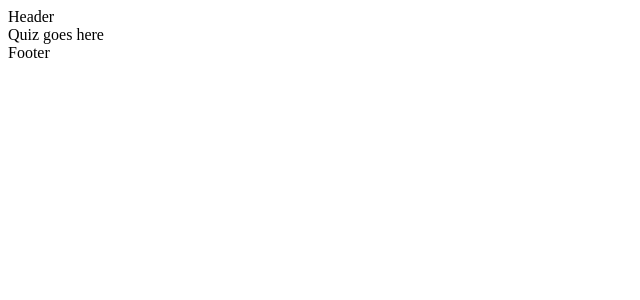
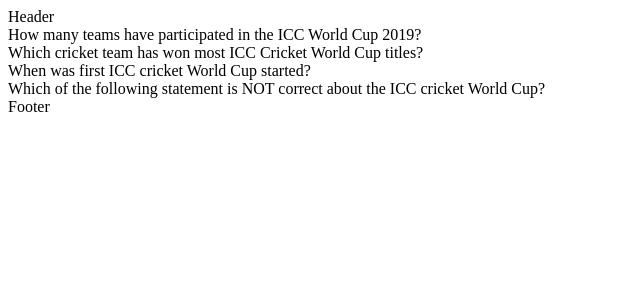
Before and after one commit to Radhey-Gensler/cricket_trivia, a React app: page / in a window 1280 px wide. Shown: the top 300 px of the page, without its empty margins (0-640 px from the left). Built offline with nearby package versions, Linux system fonts and the light colour scheme.

Commit message:
used json data

```diff
--- a/src/components/Quiz/Quiz.js
+++ b/src/components/Quiz/Quiz.js
@@ -1,8 +1,14 @@
 import React, { Component } from "react";
+import questionere from "../../Data/data";
 import "./Quiz.css";
 class Quiz extends Component {
+  renderQuestions() {
+    return questionere.quiz.map((quest, index) => {
+      return <div key={index}>{quest.question}</div>;
+    });
+  }
   render() {
-    return <div>Quiz goes here</div>;
+    return <React.Fragment>{this.renderQuestions()}</React.Fragment>;
   }
 }
 
```
